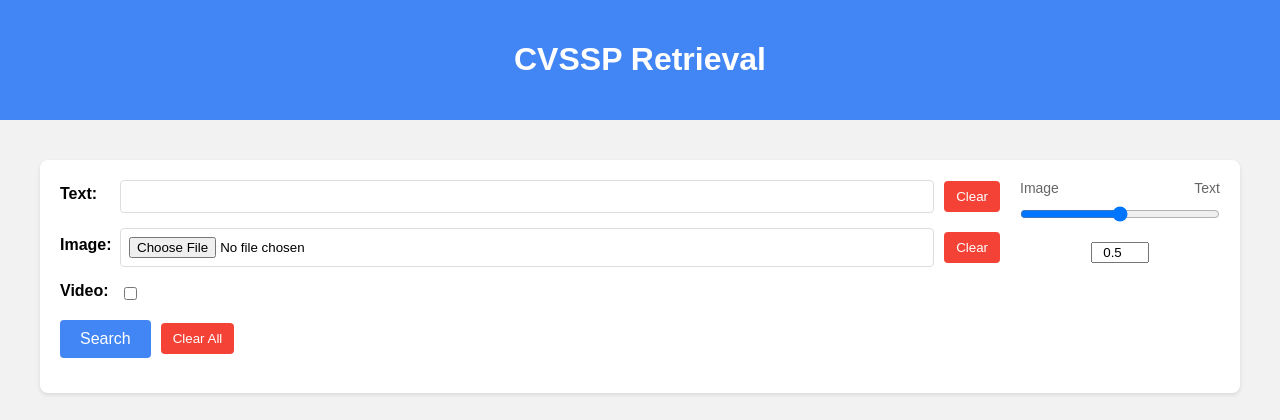
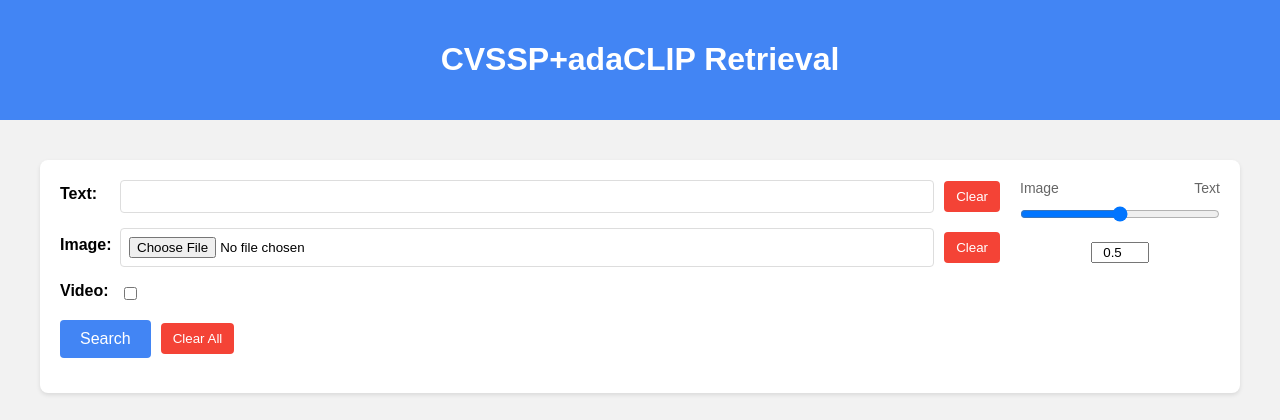
Before and after one commit to feemthan/CVSSP_Retrieval, a Flask app: page / in a window 1280 px wide. Shown: the top 420 px of the page. Run offline with Flask 3, Linux system fonts and the light colour scheme; parts of the project's set-up code (start-up, migrations or seed data) failed here and were passed over.

Commit message:
Add adaclip to html index

```diff
--- a/templates/index.html
+++ b/templates/index.html
@@ -142,7 +142,7 @@
 </head>
 <body>
     <div class="header">
-        <h1>CVSSP Retrieval</h1>
+        <h1>CVSSP+adaCLIP Retrieval</h1>
     </div>
     <div class="container">
         <div class="search-form">
```
